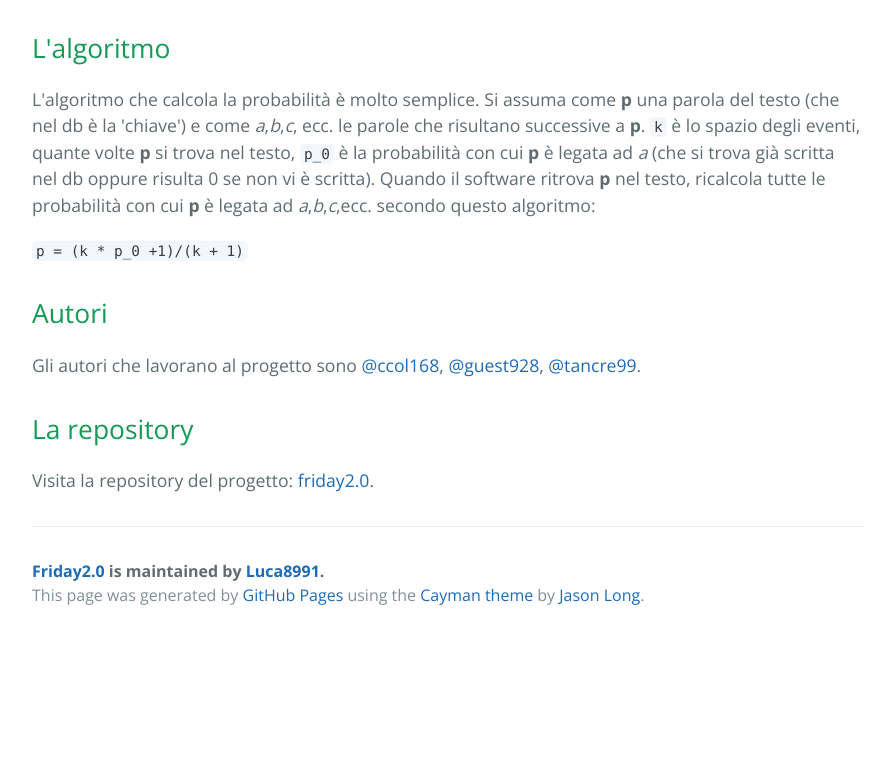
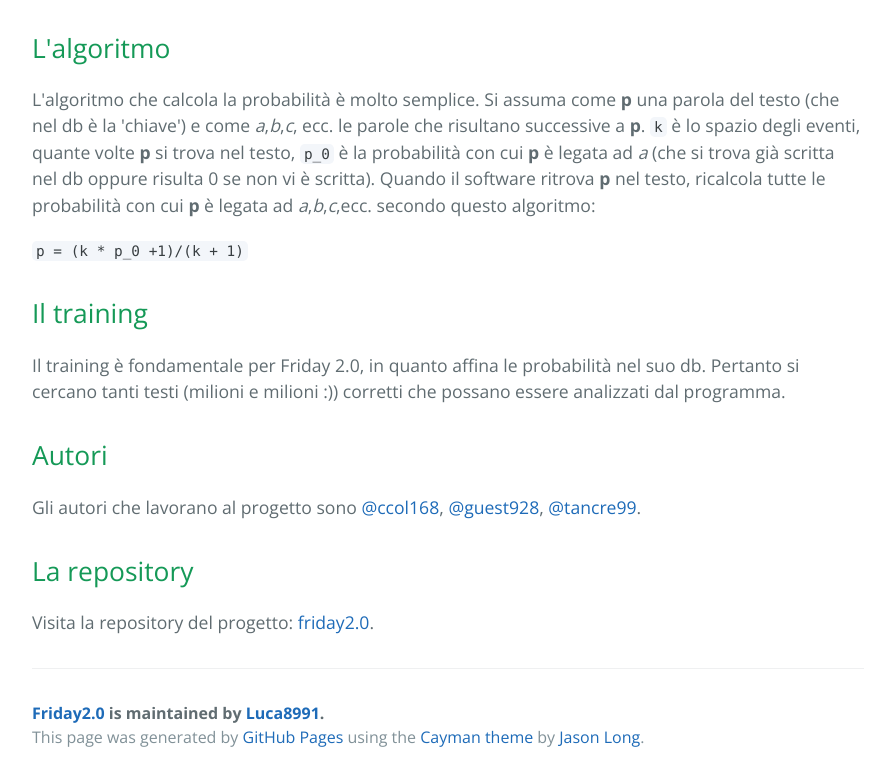
Before and after one commit to ilbertt/friday2.0, a plain HTML site: page index.html in a window 1280 px wide. Shown: the part 954-1735 px from the top of the page, without its empty margins (192-1087 px from the left). Before the commit the page ends 1593 px from the top, so only its background shows below. Drawn offline with nearby package versions, Linux system fonts and the light colour scheme.

Commit message:
"Il training"
Aggiunta  fondamentale della sezione "Il training"

```diff
--- a/index.html
+++ b/index.html
@@ -50,6 +50,10 @@
 <p><code>p = (k * p_0 +1)/(k + 1)</code></p>
 
 <h2>
+<a id="iltraining" class="anchor" href="#iltraining" aria-hidden="true"><span aria-hidden="true" class="octicon octicon-link"></span></a>Il training</h2>
+<p>Il training è fondamentale per Friday 2.0, in quanto affina le probabilità nel suo db. Pertanto si cercano tanti testi (milioni e milioni :)) corretti che possano essere analizzati dal programma.</p>
+
+<h2>
 <a id="autori" class="anchor" href="#autori" aria-hidden="true"><span aria-hidden="true" class="octicon octicon-link"></span></a>Autori</h2>
 
 <p>Gli autori che lavorano al progetto sono <a href="https://github.com/ccol168" class="user-mention">@ccol168</a>, <a href="https://github.com/guest928" class="user-mention">@guest928</a>, <a href="https://github.com/tancre99" class="user-mention">@tancre99</a>.</p>
```
